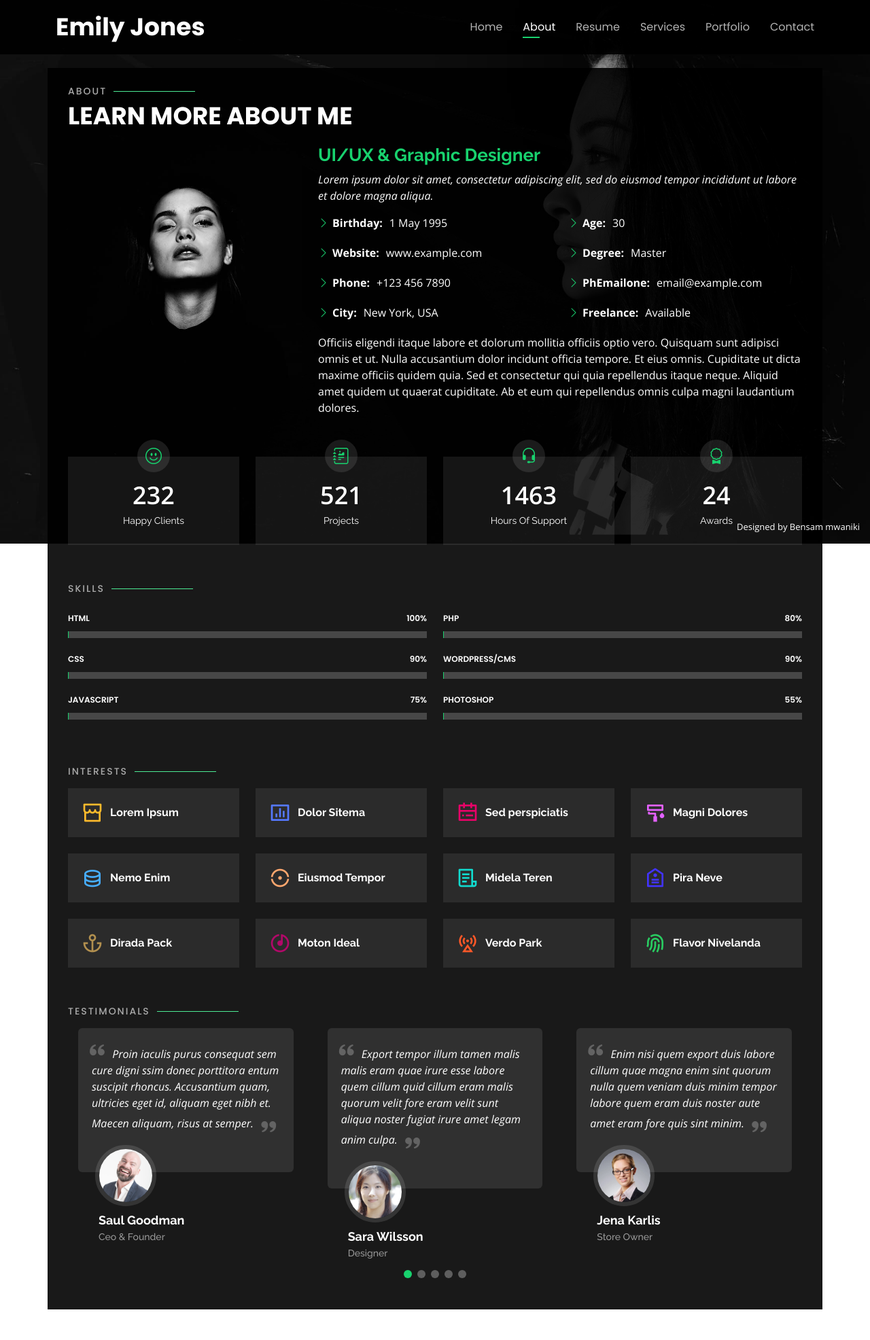
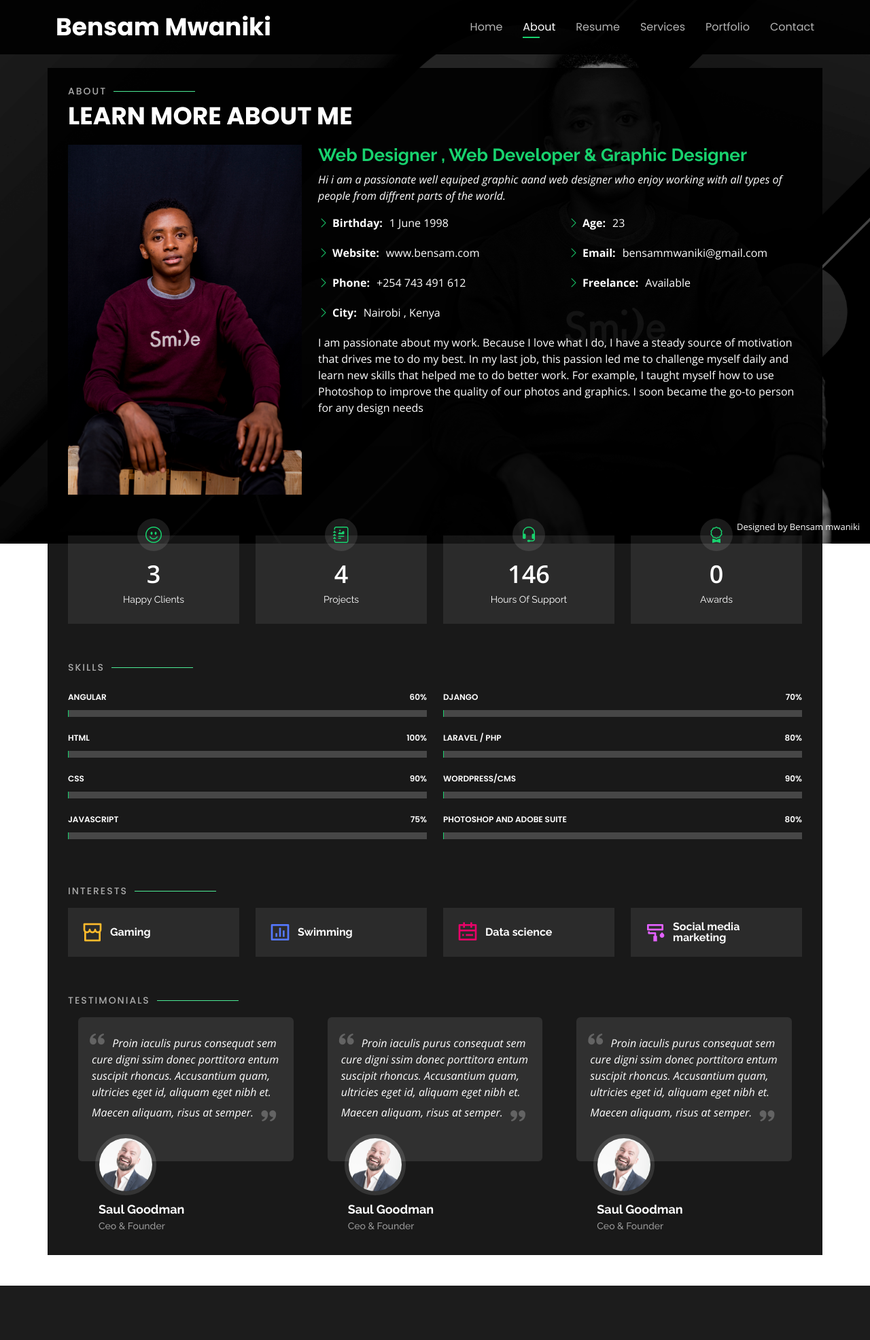
Before and after one commit to bensammwaniki/portfolio, a Django app: page / in a window 1280 px wide, after a click on "About". Shown: the whole page at 68% size. After the commit the page ends 1892 px from the top, so only its background shows below. Run offline with Django 3.2, Linux system fonts and the light colour scheme; some libraries are stand-ins or nearby versions.

Commit message:
complete with html

```diff
--- a/portfolio/app/templates/index.html
+++ b/portfolio/app/templates/index.html
@@ -8,10 +8,9 @@
   <header id="header">
     <div class="container">
 
-      <h1><a href="index.html">Emily Jones</a></h1>
-      <!-- Uncomment below if you prefer to use an image logo -->
-      <!-- <a href="index.html" class="mr-auto"><img src="{% static './assets/img/logo.png' }" alt="" class="img-fluid"></a> -->
-      <h2>I'm a passionate <span>graphic designer</span> from New York</h2>
+      <h1><a href="/">Bensam Mwaniki</a></h1>
+      <!-- <a href="index.html" class="mr-auto"><img src="{% static './assets/img/logo.png' %}" alt="" class="img-fluid"></a> -->
+      <h2>I'm a passionate <span> graphic designer and web developer </span> from Nairobi</h2>
 
       <nav id="navbar" class="navbar">
         <ul>
@@ -23,7 +22,7 @@
           <li><a class="nav-link" href="#contact">Contact</a></li>
         </ul>
         <i class="bi bi-list mobile-nav-toggle"></i>
-      </nav><!-- .navbar -->
+      </nav>
 
       <div class="social-links">
         <a href="#" class="twitter"><i class="bi bi-twitter"></i></a>
@@ -33,7 +32,8 @@
       </div>
 
     </div>
-  </header><!-- End Header -->
+  </header>
+  <!-- End Header -->
 
   <!-- ======= About Section ======= -->
   <section id="about" class="about">
@@ -51,32 +51,34 @@
           <img src="{% static './assets/img/me.jpg' %}" class="img-fluid" alt="">
         </div>
         <div class="col-lg-8 pt-4 pt-lg-0 content" data-aos="fade-left">
-          <h3>UI/UX &amp; Graphic Designer</h3>
+          <h3>Web Designer , Web Developer &amp; Graphic Designer</h3>
           <p class="fst-italic">
-            Lorem ipsum dolor sit amet, consectetur adipiscing elit, sed do eiusmod tempor incididunt ut labore et dolore
-            magna aliqua.
+           Hi i am a passionate well equiped graphic aand web designer who enjoy working with all types of people from
+           diffrent parts of the world.
           </p>
           <div class="row">
             <div class="col-lg-6">
               <ul>
-                <li><i class="bi bi-chevron-right"></i> <strong>Birthday:</strong> <span>1 May 1995</span></li>
-                <li><i class="bi bi-chevron-right"></i> <strong>Website:</strong> <span>www.example.com</span></li>
-                <li><i class="bi bi-chevron-right"></i> <strong>Phone:</strong> <span>+123 456 7890</span></li>
-                <li><i class="bi bi-chevron-right"></i> <strong>City:</strong> <span>New York, USA</span></li>
+                <li><i class="bi bi-chevron-right"></i> <strong>Birthday:</strong> <span>1 June 1998</span></li>
+                <li><i class="bi bi-chevron-right"></i> <strong>Website:</strong> <span>www.bensam.com</span></li>
+                <li><i class="bi bi-chevron-right"></i> <strong>Phone:</strong> <span>+254 743 491 612</span></li>
+                <li><i class="bi bi-chevron-right"></i> <strong>City:</strong> <span>Nairobi , Kenya</span></li>
               </ul>
             </div>
             <div class="col-lg-6">
               <ul>
-                <li><i class="bi bi-chevron-right"></i> <strong>Age:</strong> <span>30</span></li>
-                <li><i class="bi bi-chevron-right"></i> <strong>Degree:</strong> <span>Master</span></li>
-                <li><i class="bi bi-chevron-right"></i> <strong>PhEmailone:</strong> <span>email@example.com</span></li>
+                <li><i class="bi bi-chevron-right"></i> <strong>Age:</strong> <span>23</span></li>
+                <li><i class="bi bi-chevron-right"></i> <strong>Email:</strong> <span>bensammwaniki@gmail.com</span></li>
                 <li><i class="bi bi-chevron-right"></i> <strong>Freelance:</strong> <span>Available</span></li>
               </ul>
             </div>
           </div>
           <p>
-            Officiis eligendi itaque labore et dolorum mollitia officiis optio vero. Quisquam sunt adipisci omnis et ut. Nulla accusantium dolor incidunt officia tempore. Et eius omnis.
-            Cupiditate ut dicta maxime officiis quidem quia. Sed et consectetur qui quia repellendus itaque neque. Aliquid amet quidem ut quaerat cupiditate. Ab et eum qui repellendus omnis culpa magni laudantium dolores.
+            I am passionate about my work. Because I love what I do, I have a steady source of motivation
+            that drives me to do my best. In my last job, this passion led me to challenge myself
+            daily and learn new skills that helped me to do better work. For example, I taught myself
+             how to use Photoshop to improve the quality of our photos and graphics.
+              I soon became the go-to person for any design needs
           </p>
         </div>
       </div>
@@ -91,7 +93,7 @@
         <div class="col-lg-3 col-md-6">
           <div class="count-box">
             <i class="bi bi-emoji-smile"></i>
-            <span data-purecounter-start="0" data-purecounter-end="232" data-purecounter-duration="1" class="purecounter"></span>
+            <span data-purecounter-start="0" data-purecounter-end="3" data-purecounter-duration="1" class="purecounter"></span>
             <p>Happy Clients</p>
           </div>
         </div>
@@ -99,7 +101,7 @@
         <div class="col-lg-3 col-md-6 mt-5 mt-md-0">
           <div class="count-box">
             <i class="bi bi-journal-richtext"></i>
-            <span data-purecounter-start="0" data-purecounter-end="521" data-purecounter-duration="1" class="purecounter"></span>
+            <span data-purecounter-start="0" data-purecounter-end="4" data-purecounter-duration="1" class="purecounter"></span>
             <p>Projects</p>
           </div>
         </div>
@@ -107,7 +109,7 @@
         <div class="col-lg-3 col-md-6 mt-5 mt-lg-0">
           <div class="count-box">
             <i class="bi bi-headset"></i>
-            <span data-purecounter-start="0" data-purecounter-end="1463" data-purecounter-duration="1" class="purecounter"></span>
+            <span data-purecounter-start="0" data-purecounter-end="146" data-purecounter-duration="1" class="purecounter"></span>
             <p>Hours Of Support</p>
           </div>
         </div>
@@ -115,7 +117,7 @@
         <div class="col-lg-3 col-md-6 mt-5 mt-lg-0">
           <div class="count-box">
             <i class="bi bi-award"></i>
-            <span data-purecounter-start="0" data-purecounter-end="24" data-purecounter-duration="1" class="purecounter"></span>
+            <span data-purecounter-start="0" data-purecounter-end="0" data-purecounter-duration="1" class="purecounter"></span>
             <p>Awards</p>
           </div>
         </div>
@@ -134,6 +136,13 @@
       <div class="row skills-content">
 
         <div class="col-lg-6">
+
+          <div class="progress">
+            <span class="skill">Angular <i class="val">60%</i></span>
+            <div class="progress-bar-wrap">
+              <div class="progress-bar" role="progressbar" aria-valuenow="60" aria-valuemin="0" aria-valuemax="100"></div>
+            </div>
+          </div>
 
           <div class="progress">
             <span class="skill">HTML <i class="val">100%</i></span>
@@ -161,7 +170,14 @@
         <div class="col-lg-6">
 
           <div class="progress">
-            <span class="skill">PHP <i class="val">80%</i></span>
+            <span class="skill">Django <i class="val">70%</i></span>
+            <div class="progress-bar-wrap">
+              <div class="progress-bar" role="progressbar" aria-valuenow="70" aria-valuemin="0" aria-valuemax="100"></div>
+            </div>
+          </div>
+
+          <div class="progress">
+            <span class="skill">Laravel / PHP <i class="val">80%</i></span>
             <div class="progress-bar-wrap">
               <div class="progress-bar" role="progressbar" aria-valuenow="80" aria-valuemin="0" aria-valuemax="100"></div>
             </div>
@@ -175,9 +191,9 @@
           </div>
 
           <div class="progress">
-            <span class="skill">Photoshop <i class="val">55%</i></span>
+            <span class="skill">Photoshop and Adobe suite <i class="val">80%</i></span>
             <div class="progress-bar-wrap">
-              <div class="progress-bar" role="progressbar" aria-valuenow="55" aria-valuemin="0" aria-valuemax="100"></div>
+              <div class="progress-bar" role="progressbar" aria-valuenow="80" aria-valuemin="0" aria-valuemax="100"></div>
             </div>
           </div>
 
@@ -198,75 +214,28 @@
         <div class="col-lg-3 col-md-4">
           <div class="icon-box">
             <i class="ri-store-line" style="color: #ffbb2c;"></i>
-            <h3>Lorem Ipsum</h3>
+            <h3>Gaming</h3>
           </div>
         </div>
         <div class="col-lg-3 col-md-4 mt-4 mt-md-0">
           <div class="icon-box">
             <i class="ri-bar-chart-box-line" style="color: #5578ff;"></i>
-            <h3>Dolor Sitema</h3>
+            <h3>Swimming</h3>
           </div>
         </div>
         <div class="col-lg-3 col-md-4 mt-4 mt-md-0">
           <div class="icon-box">
             <i class="ri-calendar-todo-line" style="color: #e80368;"></i>
-            <h3>Sed perspiciatis</h3>
+            <h3>Data science</h3>
           </div>
         </div>
         <div class="col-lg-3 col-md-4 mt-4 mt-lg-0">
           <div class="icon-box">
             <i class="ri-paint-brush-line" style="color: #e361ff;"></i>
-            <h3>Magni Dolores</h3>
+            <h3>Social media marketing</h3>
           </div>
         </div>
-        <div class="col-lg-3 col-md-4 mt-4">
-          <div class="icon-box">
-            <i class="ri-database-2-line" style="color: #47aeff;"></i>
-            <h3>Nemo Enim</h3>
-          </div>
-        </div>
-        <div class="col-lg-3 col-md-4 mt-4">
-          <div class="icon-box">
-            <i class="ri-gradienter-line" style="color: #ffa76e;"></i>
-            <h3>Eiusmod Tempor</h3>
-          </div>
-        </div>
-        <div class="col-lg-3 col-md-4 mt-4">
-          <div class="icon-box">
-            <i class="ri-file-list-3-line" style="color: #11dbcf;"></i>
-            <h3>Midela Teren</h3>
-          </div>
-        </div>
-        <div class="col-lg-3 col-md-4 mt-4">
-          <div class="icon-box">
-            <i class="ri-price-tag-2-line" style="color: #4233ff;"></i>
-            <h3>Pira Neve</h3>
-          </div>
-        </div>
-        <div class="col-lg-3 col-md-4 mt-4">
-          <div class="icon-box">
-            <i class="ri-anchor-line" style="color: #b2904f;"></i>
-            <h3>Dirada Pack</h3>
-          </div>
-        </div>
-        <div class="col-lg-3 col-md-4 mt-4">
-          <div class="icon-box">
-            <i class="ri-disc-line" style="color: #b20969;"></i>
-            <h3>Moton Ideal</h3>
-          </div>
-        </div>
-        <div class="col-lg-3 col-md-4 mt-4">
-          <div class="icon-box">
-            <i class="ri-base-station-line" style="color: #ff5828;"></i>
-            <h3>Verdo Park</h3>
-          </div>
-        </div>
-        <div class="col-lg-3 col-md-4 mt-4">
-          <div class="icon-box">
-            <i class="ri-fingerprint-line" style="color: #29cc61;"></i>
-            <h3>Flavor Nivelanda</h3>
-          </div>
-        </div>
+
       </div>
 
     </div><!-- End Interests -->
@@ -292,59 +261,7 @@
               <h3>Saul Goodman</h3>
               <h4>Ceo &amp; Founder</h4>
             </div>
-          </div><!-- End testimonial item -->
-
-          <div class="swiper-slide">
-            <div class="testimonial-item">
-              <p>
-                <i class="bx bxs-quote-alt-left quote-icon-left"></i>
-                Export tempor illum tamen malis malis eram quae irure esse labore quem cillum quid cillum eram malis quorum velit fore eram velit sunt aliqua noster fugiat irure amet legam anim culpa.
-                <i class="bx bxs-quote-alt-right quote-icon-right"></i>
-              </p>
-              <img src="{% static './assets/img/testimonials/testimonials-2.jpg' %}" class="testimonial-img" alt="">
-              <h3>Sara Wilsson</h3>
-              <h4>Designer</h4>
           </div>
-          </div><!-- End testimonial item -->
-
-          <div class="swiper-slide">
-            <div class="testimonial-item">
-              <p>
-                <i class="bx bxs-quote-alt-left quote-icon-left"></i>
-                Enim nisi quem export duis labore cillum quae magna enim sint quorum nulla quem veniam duis minim tempor labore quem eram duis noster aute amet eram fore quis sint minim.
-                <i class="bx bxs-quote-alt-right quote-icon-right"></i>
-              </p>
-              <img src="{% static './assets/img/testimonials/testimonials-3.jpg' %}" class="testimonial-img" alt="">
-              <h3>Jena Karlis</h3>
-              <h4>Store Owner</h4>
-            </div>
-          </div><!-- End testimonial item -->
-
-          <div class="swiper-slide">
-            <div class="testimonial-item">
-              <p>
-                <i class="bx bxs-quote-alt-left quote-icon-left"></i>
-                Fugiat enim eram quae cillum dolore dolor amet nulla culpa multos export minim fugiat minim velit minim dolor enim duis veniam ipsum anim magna sunt elit fore quem dolore labore illum veniam.
-                <i class="bx bxs-quote-alt-right quote-icon-right"></i>
-              </p>
-              <img src="{% static './assets/img/testimonials/testimonials-4.jpg' %}" class="testimonial-img" alt="">
-              <h3>Matt Brandon</h3>
-              <h4>Freelancer</h4>
-            </div>
-          </div><!-- End testimonial item -->
-
-          <div class="swiper-slide">
-            <div class="testimonial-item">
-              <p>
-                <i class="bx bxs-quote-alt-left quote-icon-left"></i>
-                Quis quorum aliqua sint quem legam fore sunt eram irure aliqua veniam tempor noster veniam enim culpa labore duis sunt culpa nulla illum cillum fugiat legam esse veniam culpa fore nisi cillum quid.
-                <i class="bx bxs-quote-alt-right quote-icon-right"></i>
-              </p>
-              <img src="{% static './assets/img/testimonials/testimonials-5.jpg' %}" class="testimonial-img" alt="">
-              <h3>John Larson</h3>
-              <h4>Entrepreneur</h4>
-            </div>
-          </div><!-- End testimonial item -->
 
         </div>
         <div class="swiper-pagination"></div>
@@ -440,51 +357,64 @@
       </div>
 
       <div class="row">
+        <a href="#contact">
           <div class="col-lg-4 col-md-6 d-flex align-items-stretch">
             <div class="icon-box">
               <div class="icon"><i class="bx bxl-dribbble"></i></div>
-            <h4><a href="">Lorem Ipsum</a></h4>
-            <p>Voluptatum deleniti atque corrupti quos dolores et quas molestias excepturi</p>
+              <h4><a href="">Web Designer</a></h4>
+              <p>As a Web designer i will build or redesign your websites,
+                For I understand what it takes to make a website functional and easy to use,
+                but I also understand what is needed to make your site aesthetically appealing to the user.</p>
             </div>
           </div>
+       </a>
 
         <div class="col-lg-4 col-md-6 d-flex align-items-stretch mt-4 mt-md-0">
           <div class="icon-box">
             <div class="icon"><i class="bx bx-file"></i></div>
-            <h4><a href="">Sed ut perspiciatis</a></h4>
-            <p>Duis aute irure dolor in reprehenderit in voluptate velit esse cillum dolore</p>
+            <h4><a href="">Web Developer</a></h4>
+            <p>Being a fulstack developer I am well equiped with the skills such as
+              django and django rest frame works which is flexible and can build a highly scallable site.
+              When I deriver your product I will give support to ensure that everything is as it should be
+            </p>
           </div>
         </div>
 
         <div class="col-lg-4 col-md-6 d-flex align-items-stretch mt-4 mt-lg-0">
           <div class="icon-box">
             <div class="icon"><i class="bx bx-tachometer"></i></div>
-            <h4><a href="">Magni Dolores</a></h4>
-            <p>Excepteur sint occaecat cupidatat non proident, sunt in culpa qui officia</p>
+            <h4><a href="">Graphic Designer</a></h4>
+            <p>As a graphic designer I am able to design unnique logos Bronchure
+              and provide guidline to how you brand your company/bussines </p>
           </div>
         </div>
 
         <div class="col-lg-4 col-md-6 d-flex align-items-stretch mt-4">
           <div class="icon-box">
             <div class="icon"><i class="bx bx-world"></i></div>
-            <h4><a href="">Nemo Enim</a></h4>
-            <p>At vero eos et accusamus et iusto odio dignissimos ducimus qui blanditiis</p>
+            <h4><a href="">Social media Marketing</a></h4>
+            <p>Not only a social media platform helps you connect with your target audience,
+              increase awareness about your brand, but it also boosts your leads and sales to a great extent. ...
+               Undoubtedly, social media is one of the ideal platforms to market your business </p>
           </div>
         </div>
 
         <div class="col-lg-4 col-md-6 d-flex align-items-stretch mt-4">
           <div class="icon-box">
             <div class="icon"><i class="bx bx-slideshow"></i></div>
-            <h4><a href="">Dele cardo</a></h4>
-            <p>Quis consequatur saepe eligendi voluptatem consequatur dolor consequuntur</p>
+            <h4><a href="">Video Editor</a></h4>
+            <p>My purpose is to determine the meaning of the film and make sure that the storyline is accomplished</p>
           </div>
         </div>
 
         <div class="col-lg-4 col-md-6 d-flex align-items-stretch mt-4">
           <div class="icon-box">
             <div class="icon"><i class="bx bx-arch"></i></div>
-            <h4><a href="">Divera don</a></h4>
-            <p>Modi nostrum vel laborum. Porro fugit error sit minus sapiente sit aspernatur</p>
+            <h4><a href="">Photo Editing</a></h4>
+            <p> Photo editing is the art of enhancing an image to make it look more like what you saw with your eyes.
+               While digital cameras are great tools, capable of capturing a myriad of images,
+               they're also notorious for producing muted colors, low contrast, and off-balanced lighting.
+               Photo editing helps correct these issues to bring out the true beauty of your photo</p>
           </div>
         </div>
 
@@ -661,7 +591,7 @@
           <div class="info-box">
             <i class="bx bx-map"></i>
             <h3>My Address</h3>
-            <p>A108 Adam Street, New York, NY 535022</p>
+            <p>Donholm Nairobi</p>
           </div>
         </div>
 
@@ -683,19 +613,20 @@
           <div class="info-box">
             <i class="bx bx-envelope"></i>
             <h3>Email Me</h3>
-            <p>contact@example.com</p>
+            <a href="mailto: bensammwaniki@gmail.com">bensammwaniki@gmail.com</a>
           </div>
         </div>
         <div class="col-md-6 mt-4 d-flex align-items-stretch">
           <div class="info-box">
-            <i class="bx bx-phone-call"></i>
+           <a href="tel: +254743491012"> <i class="bx bx-phone-call"></i> </a>
             <h3>Call Me</h3>
-            <p>+1 5589 55488 55</p>
+            <p>+254 743 491 012</p>
           </div>
         </div>
       </div>
-
-      <form action="forms/contact.php" method="post" role="form" class="php-email-form mt-4">
+      <div class="row">
+        <div class="col-6">
+          <form action="" method="post" role="form" class="php-email-form mt-4">
             <div class="row">
               <div class="col-md-6 form-group">
                 <input type="text" name="name" class="form-control" id="name" placeholder="Your Name" required>
@@ -717,6 +648,32 @@
             </div>
             <div class="text-center"><button type="submit">Send Message</button></div>
           </form>
+        </div>
+
+
+        <div class="col-6">
+          <form action="" method="post" role="form" class="php-email-form mt-4">
+            <div class="row">
+              <div class="col-md-12 form-group">
+                <input type="text" name="name" class="form-control" id="name" placeholder="Your Name" required>
+              </div>
+
+            </div>
+            <div class="col-md-12 form-group mt-3">
+              <input type="file" class="form-control-file" id="exampleFormControlFile1">
+            </div>
+            <div class="form-group mt-3">
+              <textarea class="form-control" name="message" rows="5" placeholder="Message" required></textarea>
+            </div>
+            <div class="my-3">
+              <div class="loading">Loading</div>
+              <div class="error-message"></div>
+              <div class="sent-message">Your message has been sent. Thank you!</div>
+            </div>
+            <div class="text-center"><button type="submit">Add a Testimonial</button></div>
+          </form>
+        </div>
+      </div>
 
     </div>
   </section><!-- End Contact Section -->
```
Also changed, not shown: portfolio/static/assets/img/bg.jpg, portfolio/static/assets/img/me.jpg. Lines whose indentation alone changed are shown as unchanged.
